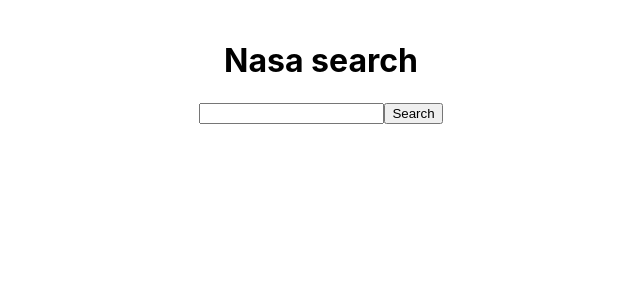
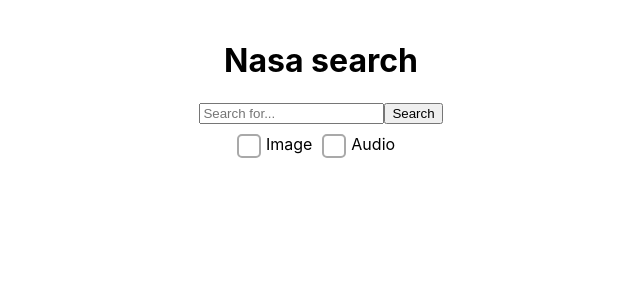
Before and after one commit to Dpartipilo/tt-tickx, a React (Create React App) app: page / in a window 1280 px wide. Shown: the top 300 px of the page, without its empty margins (319-959 px from the left). Built offline with nearby package versions, Linux system fonts and the light colour scheme.

Commit message:
Feat: Added checkboxes to select search options

```diff
--- a/src/components/Search/Search.module.scss
+++ b/src/components/Search/Search.module.scss
@@ -1,3 +1,9 @@
 .Search{
   padding: 20px;
+  .checkboxGroup{
+    margin-top: 10px;
+    display: flex;
+    justify-content: center;
+    width: 100%;
+  }
 }
--- a/src/components/Search/index.tsx
+++ b/src/components/Search/index.tsx
@@ -1,25 +1,48 @@
-import React, { FormEvent, useState } from 'react'
+import React, { ChangeEvent, FormEvent, useState } from 'react'
 import styles from './Search.module.scss';
 
+import Checkbox from '../Checkbox';
+
 interface ISearch {
-  handleSearch: (evt: FormEvent, searchValue: string) => void
+  handleSearch: (evt: FormEvent, searchValue: string, mediaTypes: string) => void
 }
 
 const Search: React.FC<ISearch> = ({ handleSearch }) => {
-  const [searchValue, setSearchValue] = useState("")
+  const [searchValue, setSearchValue] = useState("");
+  const [mediaTypes, setMediaTypes] = useState<string[]>([]);
+
+  const handleOnChange = (evt: ChangeEvent<HTMLInputElement>) => {
+    let selectedMediaTypes = mediaTypes;
+
+    if (evt.target.checked) {
+      selectedMediaTypes.push(evt.target.name)
+      setMediaTypes(selectedMediaTypes);
+    } else {
+      const index = mediaTypes.indexOf(evt.target.name);
+      selectedMediaTypes.splice(index, 1);
+      setMediaTypes(selectedMediaTypes);
+    };
+  }
 
   return (
     <div className={styles.Search}>
       <h1>Nasa search</h1>
 
-      <form onSubmit={(evt) => handleSearch(evt, searchValue)}>
-        <input type="text" value={searchValue}
+      <form onSubmit={(evt) => handleSearch(evt, searchValue, mediaTypes.join(","))}>
+        <input placeholder="Search for..." type="text" value={searchValue}
           onChange={(evt) => setSearchValue(evt.target.value)}
         />
 
         <button type="submit">
           Search
         </button>
+
+        <div className={styles.checkboxGroup}>
+          <Checkbox id="checkbox-image" name="image" label="Image" handleOnChange={handleOnChange} />
+          <Checkbox id="checkbox-audio" name="audio" label="Audio" handleOnChange={handleOnChange} />
+
+          {/* <Checkbox id="checkbox-video" name="video" label="Video" handleOnChange={handleOnChange} /> */}
+        </div>
       </form>
 
     </div>
```
